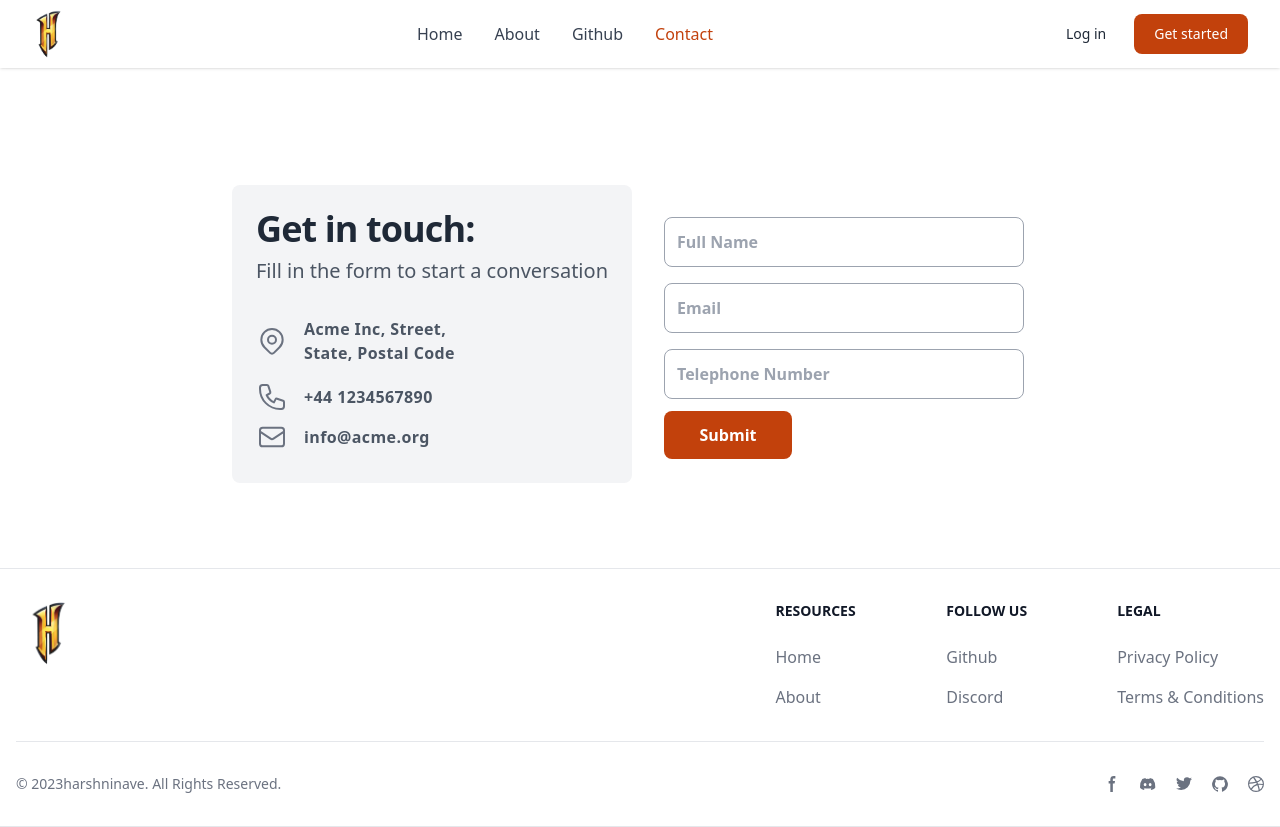
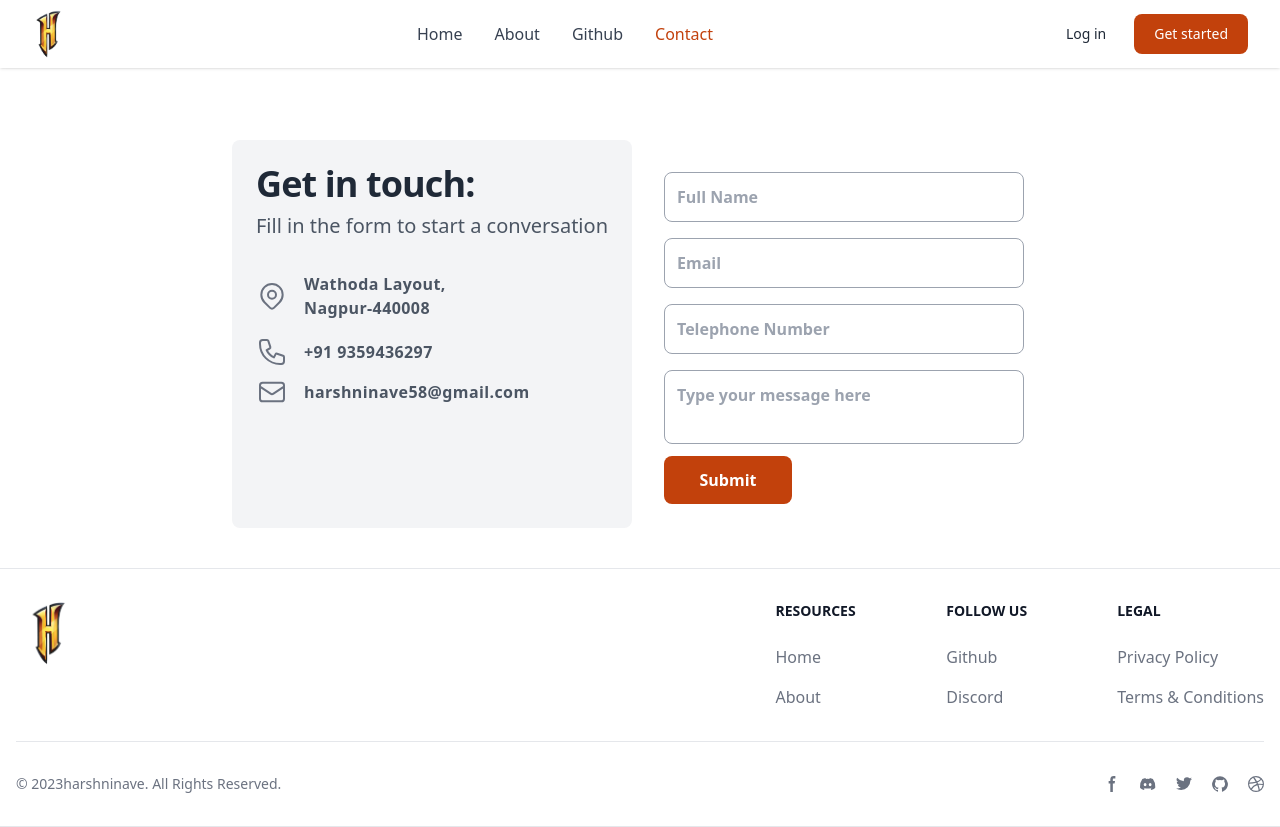
Before and after one commit to Harshninave04/Learn-React, a React (Vite) app in the folder reactRouterDom/: page /contact in a window 1280 px wide. Built offline with nearby package versions, Linux system fonts and the light colour scheme.

Commit message:
contact form edited

```diff
--- a/reactRouterDom/src/Components/Contact/Contact.jsx
+++ b/reactRouterDom/src/Components/Contact/Contact.jsx
@@ -36,7 +36,7 @@ export default function Contact() {
                   />
                 </svg>
                 <div className="ml-4 text-md tracking-wide font-semibold w-40">
-                  Acme Inc, Street, State, Postal Code
+                  Wathoda Layout, Nagpur-440008
                 </div>
               </div>
 
@@ -56,7 +56,7 @@ export default function Contact() {
                     d="M3 5a2 2 0 012-2h3.28a1 1 0 01.948.684l1.498 4.493a1 1 0 01-.502 1.21l-2.257 1.13a11.042 11.042 0 005.516 5.516l1.13-2.257a1 1 0 011.21-.502l4.493 1.498a1 1 0 01.684.949V19a2 2 0 01-2 2h-1C9.716 21 3 14.284 3 6V5z"
                   />
                 </svg>
-                <div className="ml-4 text-md tracking-wide font-semibold w-40">+44 1234567890</div>
+                <div className="ml-4 text-md tracking-wide font-semibold w-40">+91 9359436297</div>
               </div>
 
               <div className="flex items-center mt-2 text-gray-600">
@@ -75,7 +75,9 @@ export default function Contact() {
                     d="M3 8l7.89 5.26a2 2 0 002.22 0L21 8M5 19h14a2 2 0 002-2V7a2 2 0 00-2-2H5a2 2 0 00-2 2v10a2 2 0 002 2z"
                   />
                 </svg>
-                <div className="ml-4 text-md tracking-wide font-semibold w-40">info@acme.org</div>
+                <div className="ml-4 text-md tracking-wide font-semibold w-40">
+                  harshninave58@gmail.com
+                </div>
               </div>
             </div>
 
@@ -119,6 +121,18 @@ export default function Contact() {
                 />
               </div>
 
+              <div className="flex flex-col mt-2">
+                <label htmlFor="message" className="hidden">
+                  Message
+                </label>
+                <textarea
+                  name="message"
+                  id="message"
+                  placeholder="Type your message here"
+                  className="w-full mt-2 py-3 px-3 rounded-lg bg-white border border-gray-400 text-gray-800 font-semibold focus:border-orange-500 focus:outline-none resize-none"
+                />
+              </div>
+
               <button
                 type="submit"
                 className="md:w-32 bg-orange-700 hover:bg-blue-dark text-white font-bold py-3 px-6 rounded-lg mt-3 hover:bg-orange-600 transition ease-in-out duration-300">
```
